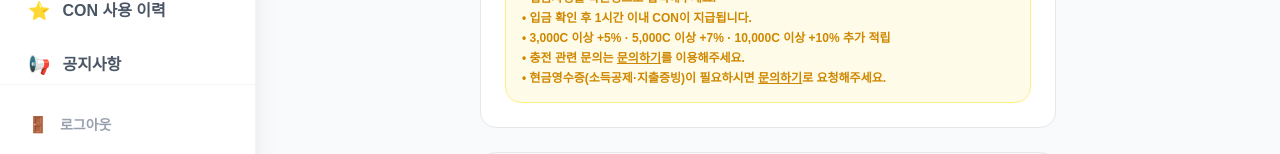
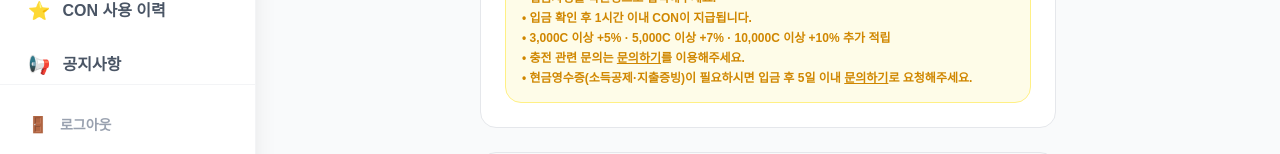
Before and after one commit to leegs1018/my-academy-admin, a Next.js app: page /admin/con-charge in a window 1280 px wide. Both pictures are taken after a click on the button "무통장 입금". Shown: the part 635-789 px from the top of the page. Built offline with nearby package versions, Linux system fonts and the light colour scheme; no server answers.

Commit message:
docs: 현금영수증 요청 기한(입금 후 5일 이내) 안내 추가
Co-Authored-By: Claude Sonnet 5 <noreply@anthropic.com>

```diff
--- a/app/admin/con-charge/page.tsx
+++ b/app/admin/con-charge/page.tsx
@@ -461,7 +461,7 @@ function ConChargeContent() {
                   <li>• 입금 확인 후 <span className="font-black">1시간 이내</span> CON이 지급됩니다.</li>
                   <li>• 3,000C 이상 <span className="font-black">+5%</span> · 5,000C 이상 <span className="font-black">+7%</span> · 10,000C 이상 <span className="font-black">+10%</span> 추가 적립</li>
                   <li>• 충전 관련 문의는 <a href="/admin/inquiries" className="underline font-black">문의하기</a>를 이용해주세요.</li>
-                  <li>• 현금영수증(소득공제·지출증빙)이 필요하시면 <a href="/admin/inquiries" className="underline font-black">문의하기</a>로 요청해주세요.</li>
+                  <li>• 현금영수증(소득공제·지출증빙)이 필요하시면 입금 후 <span className="font-black">5일 이내</span> <a href="/admin/inquiries" className="underline font-black">문의하기</a>로 요청해주세요.</li>
                 </ul>
               </div>
 
```
